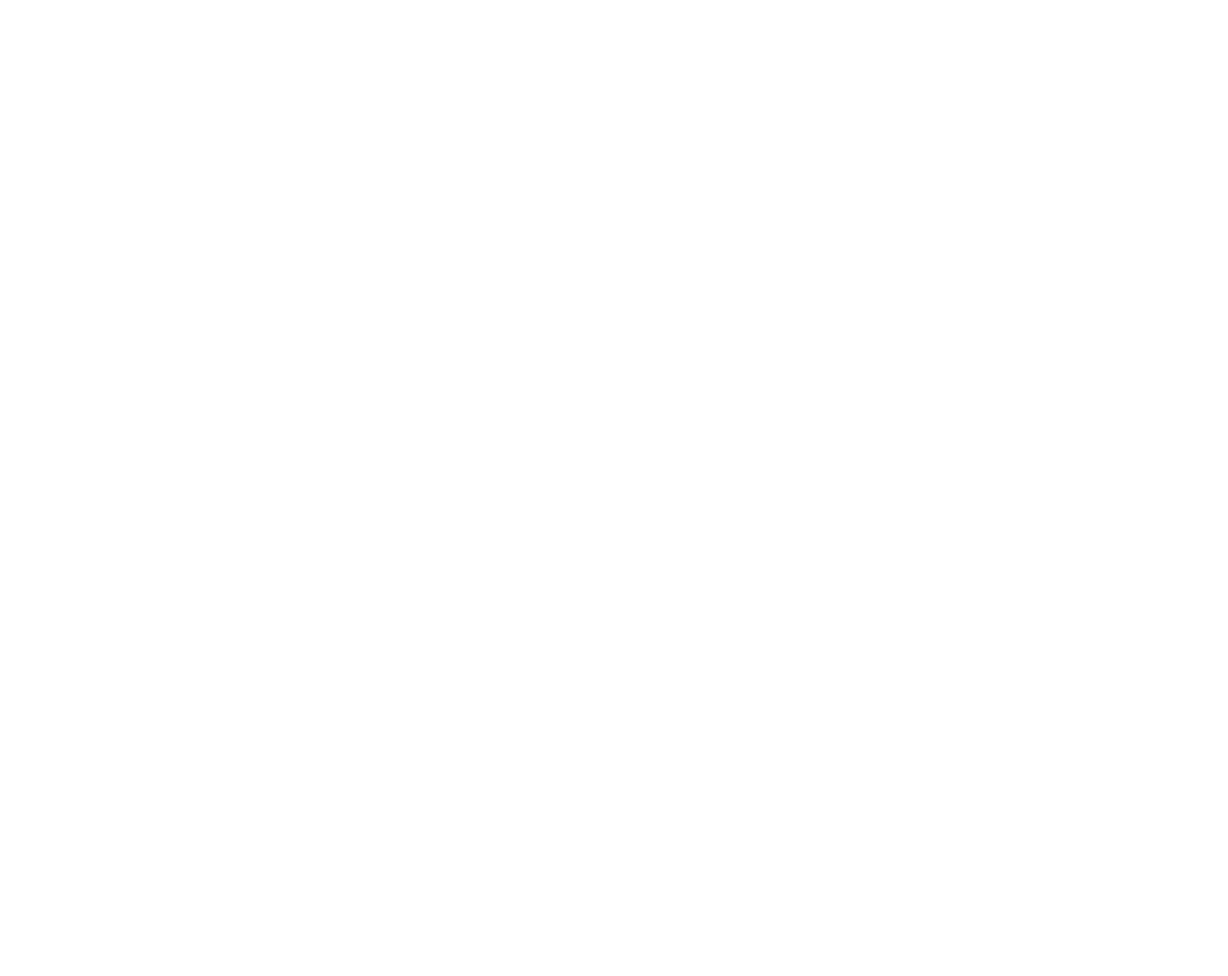
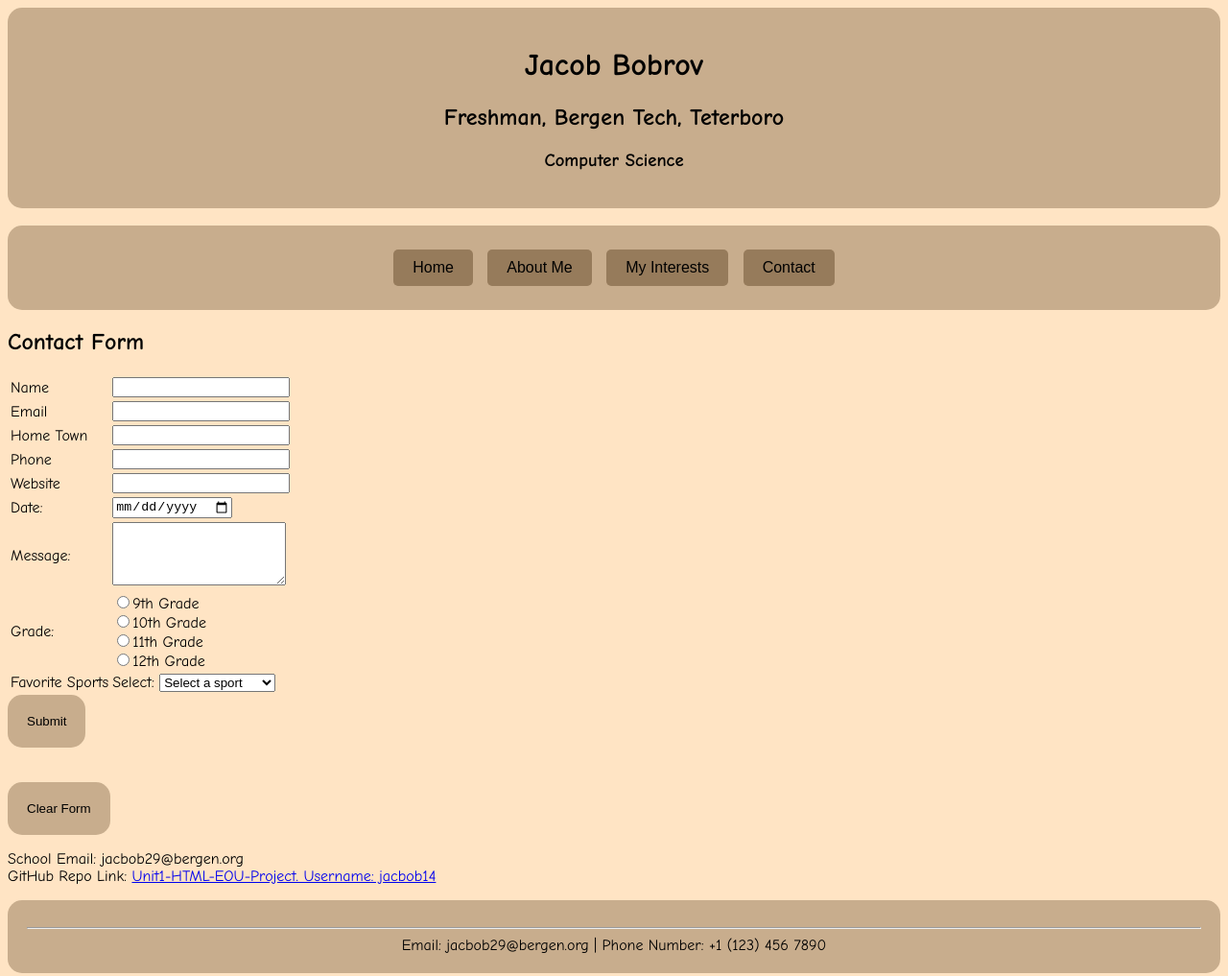
Before and after one commit to jacbob14/Unit1-HTML-EOU-Project, a plain HTML site: page contact.html in a window 1280 px wide. Shown: the whole page at 96% size. Before the commit the page ends 800 px from the top, so only its background shows below. Drawn offline with Linux system fonts and the light colour scheme.

Commit message:
10/7 - Added main page.

```diff
--- a/about.html
+++ b/about.html
@@ -0,0 +1,52 @@
+<!DOCTYPE html>
+<html lang="en">
+<head>
+    <meta charset="UTF-8">
+    <meta name="viewport" content="width=device-width, initial-scale=1.0">
+    <title>Document</title>
+    <link rel="stylesheet" href="style.css">
+</head>
+<body>
+    <header>
+        <h1>Jacob Bobrov</h1>
+        <h2>Freshman, Bergen Tech, Teterboro</h2>
+        <h3>Computer Science</h3>
+    </header>
+    <br>
+    <nav>
+        <a href="index.html"><button class="nav_button" onclick="about.html">Home</button></a>
+        <a href="about.html"><button class="nav_button" onclick="about.html">About Me</button></a>
+        <a href="interests.html"><button class="nav_button" onclick="about.html">My Interests</button></a>
+        <a href="contact.html"><button class="nav_button" onclick="about.html">Contact</button></a>
+    </nav>
+    <main>
+        <h3>Why BT?</h3>
+        <p>
+            You may be wondering: why would I choose Computer Science over other fields to major in? The reason why is because unlike other careers, Comp Sci can be applied to many other fields such as medicine, or business and finance. AI robots in surgeries is a hot take in today's society and I can be the person who helps protrude this breakthrough. Specifically, I chose to study in Bergen Tech because the school has been an "Apple Destinguished School" for many years meaning it has been recognized by the largest tech companies for its pristine education. The school is also 9th place overall, for New Jersey public high schools.
+        </p>
+        <hr>
+        <p>
+            <h3>Computer Science courses at Bergen Tech</h3>
+            <ul>
+                <b><li>Intro to Programming</li></b>
+                <li>Intermediate Programming</li>
+                <li>Advanced Programming</li>
+                <li>Cloud Computing and Financial Literacy</li>
+                <li>Mobile Application Development</li>
+                <li>Networking I</li>
+                <li>Intro to Cybersecurity</li>
+                <li>AP Computer Science Principles</li>
+            </ul>
+        </p>
+        <hr>
+        <h3>Career Goals</h3>
+        <p>
+            I don't have a refined image of what college I want to go to, or where I would like to work when I leave college. However, I know that I want to combine my programming and coding skills to other fields, especially the medical field, where Artificial Intelligence is starting to be integrated into curing diseases and assisting with live surgery. Before I leave Bergen Tech, I would like a solid understanding of what being a programmer means, and real career experience, for example, internships.
+        </p>
+    </main>
+    <footer>
+        <hr>
+        Email: jacbob29@bergen.org | Phone Number: +1 (123) 456 7890
+    </footer>
+</body>
+</html>
--- a/contact.html
+++ b/contact.html
@@ -0,0 +1,109 @@
+<!DOCTYPE html>
+<html lang="en">
+<head>
+    <meta charset="UTF-8">
+    <meta name="viewport" content="width=device-width, initial-scale=1.0">
+    <title>Document</title>
+    <link rel="stylesheet" href="style.css">
+</head>
+<body>
+    <header>
+        <h1>Jacob Bobrov</h1>
+        <h2>Freshman, Bergen Tech, Teterboro</h2>
+        <h3>Computer Science</h3>
+    </header>
+    <br>
+    <nav>
+        <a href="index.html"><button class="nav_button" onclick="about.html">Home</button></a>
+        <a href="about.html"><button class="nav_button" onclick="about.html">About Me</button></a>
+        <a href="interests.html"><button class="nav_button" onclick="about.html">My Interests</button></a>
+        <a href="contact.html"><button class="nav_button" onclick="about.html">Contact</button></a>
+    </nav>
+    <main>
+        <h2>Contact Form</h2>
+    <form action="results.html" method="GET">
+        <table>
+            <!-- Basic text -->
+
+            <tr>
+                <td><label for="Name">Name</label></td>
+                <td><input type="text" name="Name"></td>
+            </tr>
+
+            <!-- Email with validation -->
+
+            <tr>
+                <td><label for="Email">Email</label></td>
+                <td><input type="email" name="Email" id="email"></td>
+            </tr>
+
+            <tr>
+                <td><label for="Town">Home Town</label></td>
+                <td><input type="password" name="Town" id="password"></td>
+            </tr>
+
+            <tr>
+                <td><label for="Phone">Phone</label></td>
+                <td><input type="tel" name="phone" id="phone"></td>
+            </tr>
+
+            <tr>
+                <td><label for="Website">Website</label></td>
+                <td><input type="url" name="website" id="website"></td>
+            </tr>
+
+             <tr>
+                <td><label for="Date">Date:</label></td>
+                <td><input type="date" name="" id=""></td>
+             </tr>
+
+            <tr>
+                <td><label for="message">Message:</label></td>
+                <td><textarea name="message" id="message" rows="4"></textarea></td>
+            </tr>
+
+            <tr>
+                <td>Grade:</td>
+                <td>
+                    <label><input type="radio" name="grade9" value="9">9th Grade</label><br>
+                    <label><input type="radio" name="grade10" value="10">10th Grade</label><br>
+                    <label><input type="radio" name="grade11" value="11">11th Grade</label><br>
+                    <label><input type="radio" name="grade12" value="12">12th Grade</label>
+
+                </td>
+            </tr>
+
+            <tr>
+                <td>Favorite Sports</td>
+                <td>
+                    <label for="sports">Select:</label>
+                    <select name="sports" id="sports">
+                        <option value="none" selected disabled>Select a sport</option>
+                        <option value="soccer">Soccer</option>
+                        <option value="baseball">Baseball</option>
+                        <option value="Basketball">Basketball</option>
+                        <option value="Tennis/Pickleball">Tennis/Pickleball</option>
+                        <option value="no-sports">None</option>
+                    </select>
+                </td>
+            </tr>
+        </table>
+        <!-- <input type="submit" value="Submit"> -->
+
+        <button type="submit" id="submit">Submit</button>
+        <br><br><br>
+        <button type="reset">Clear Form</button>
+        <p>
+            School Email: jacbob29@bergen.org <br>
+            GitHub Repo Link: <a href="https://github.com/jacbob14/Unit1-HTML-EOU-Project" target="blank">Unit1-HTML-EOU-Project. Username: jacbob14</a>
+
+        </p>
+
+    </main>
+
+    <footer>
+        <hr>
+        Email: jacbob29@bergen.org | Phone Number: +1 (123) 456 7890
+    </footer>
+</body>
+</html>
--- a/style.css
+++ b/style.css
@@ -9,3 +9,46 @@ header {
     text-align: center;
     border-radius: 15px;
 }
+
+nav {
+    background-color: rgb(200, 173, 141);
+    padding: 20px;
+    text-align: center;
+    border-radius: 15px;
+}
+
+button {
+    background-color: rgb(200, 173, 141);
+    padding: 20px;
+    text-align: center;
+    border-radius: 15px;
+    border: none;
+}
+
+img {
+    border-radius: 30%;
+    width: 250px;
+}
+
+.nav_button {
+    background-color: rgb(150, 123, 91);
+    border-radius: 30%;
+    border: none;
+    padding: 10px 20px;
+    border: none;
+    border-radius: 5px;
+    cursor: pointer;
+    font-size: 16px;
+    margin: 5px;
+}
+
+.float {
+    float: left;
+}
+
+footer {
+    background-color: rgb(200, 173, 141);
+    padding: 20px;
+    text-align: center;
+    border-radius: 15px;
+}
```
Also changed, not shown: index.html (+22 -0 lines), interests.html (+71 -0 lines), results.html (added, +35 -0 lines), images/chess.jpeg (added), images/me.png (added), 4 other files.
